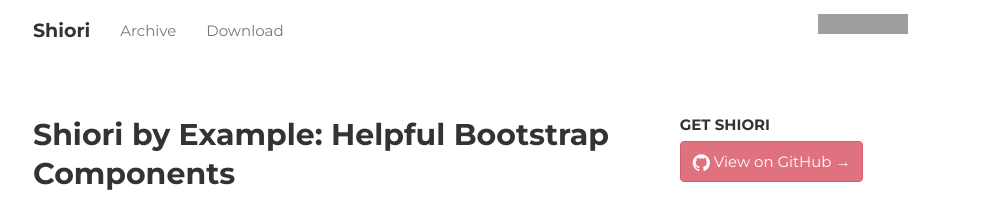
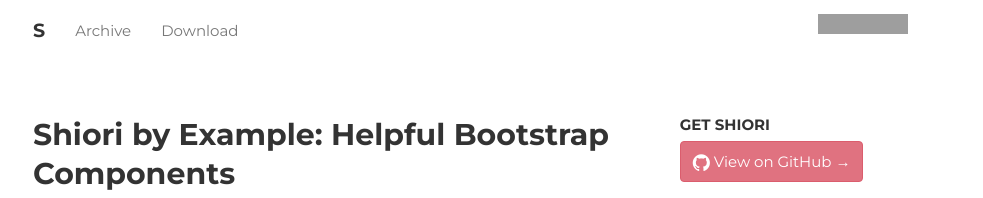
Before and after one commit to ellekasai/shiori, a Jekyll site: the page built from _posts/2014-06-28-example-bootstrap.md, in a window 1280 px wide. Shown: the top 198 px of the page, without its empty margins (137-1120 px from the left). Built offline with Jekyll 4.4.1, drawn with Linux system fonts in a browser that asks for light colours; nearby versions of some CDN libraries; emoji names are drawn with the system emoji font; comment, search, counter and statistics services are not loaded; grey boxes are pictures that could not be loaded.

Commit message:
Update _config.yml

```diff
--- a/_config.yml
+++ b/_config.yml
@@ -1,6 +1,6 @@
-baseurl: "/shiori" # The subpath of your site. Use "" if you're hosting a blog at the root level.
-url: "http://ellekasai.github.io" # the base hostname & protocol for your site
-title: "Shiori"
+baseurl: "" # The subpath of your site. Use "" if you're hosting a blog at the root level.
+url: "http://sally.github.io" # the base hostname & protocol for your site
+title: "S"
 
 # This is used by feed.xml. Uncomment if you want to use it.
 # description: "..."
```
